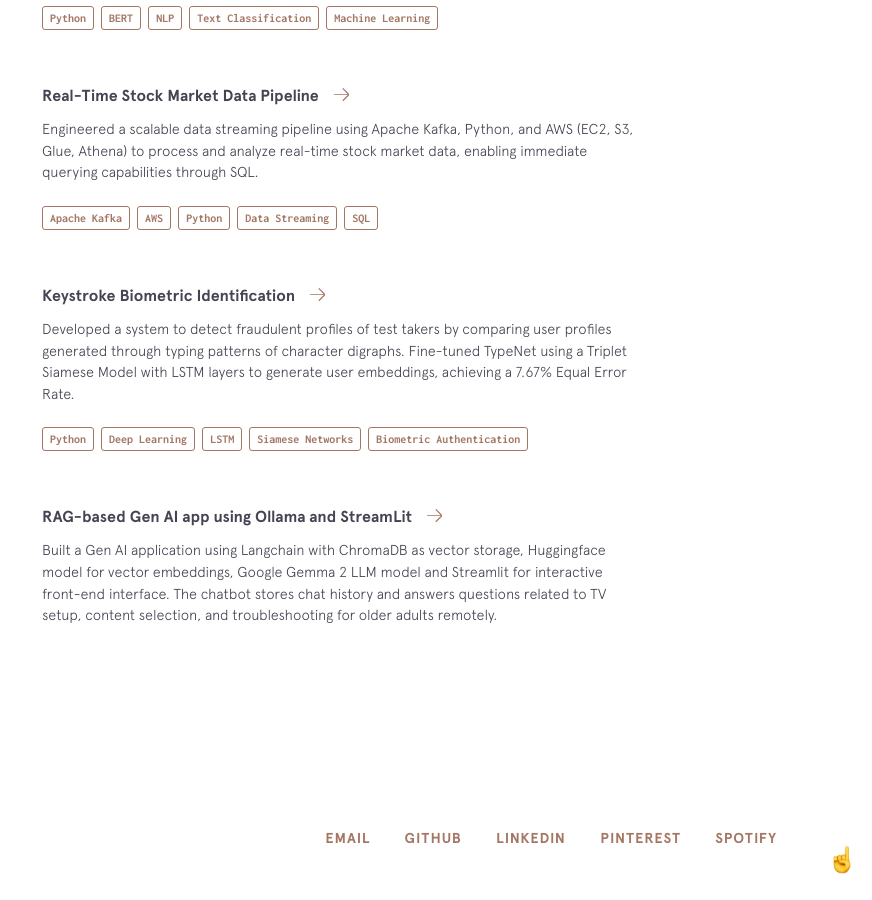
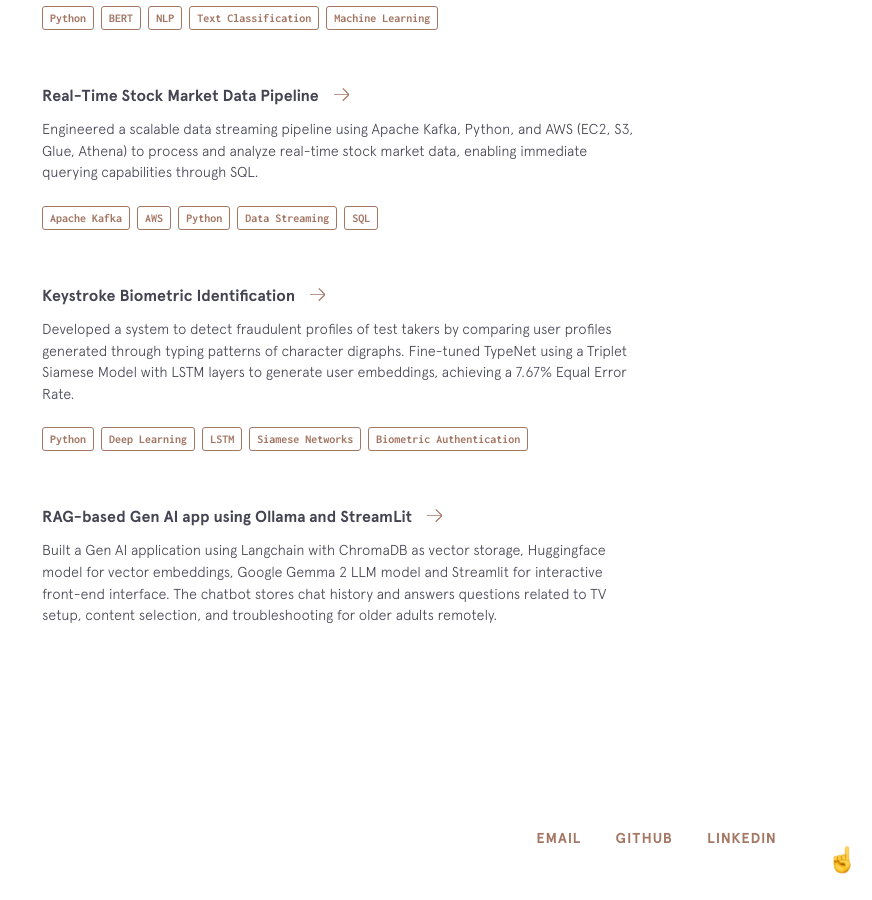
Before and after one commit to niyatijain21/niyatijain21.github.io, a Jekyll site: the page built from index.html, in a window 1280 px wide and 900 px high, scrolled down 4327 px. Shown: the whole window, without its empty margins (408-1280 px from the left). Built offline with Jekyll 4.4.1, drawn with Linux system fonts in a browser that asks for light colours; nearby versions of some CDN libraries.

Commit message:
Remove Pinterest and Spotify from footer

```diff
--- a/_config.yml
+++ b/_config.yml
@@ -15,10 +15,6 @@ social:
     url: https://github.com/niyatijain21
   - title: linkedin
     url: https://linkedin.com/in/niyatijain21
-  - title: pinterest
-    url: https://in.pinterest.com/niyaughtyy/_profile/
-  - title: spotify
-    url: https://open.spotify.com/user/lz4etmqk5igyagflll98h0b5r?si=b36da3fd5b9d4896
 
 # Build settings
 markdown: kramdown
```
